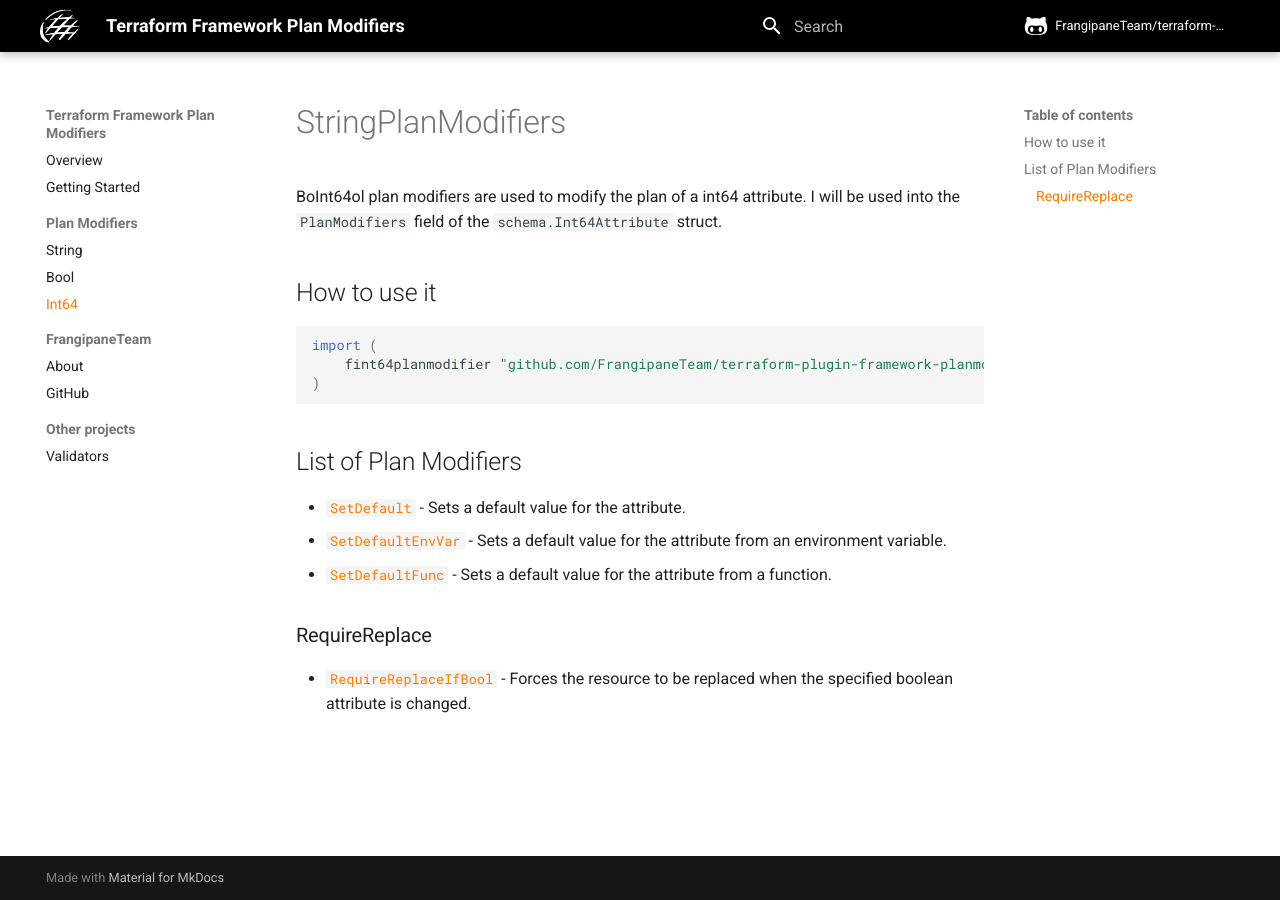
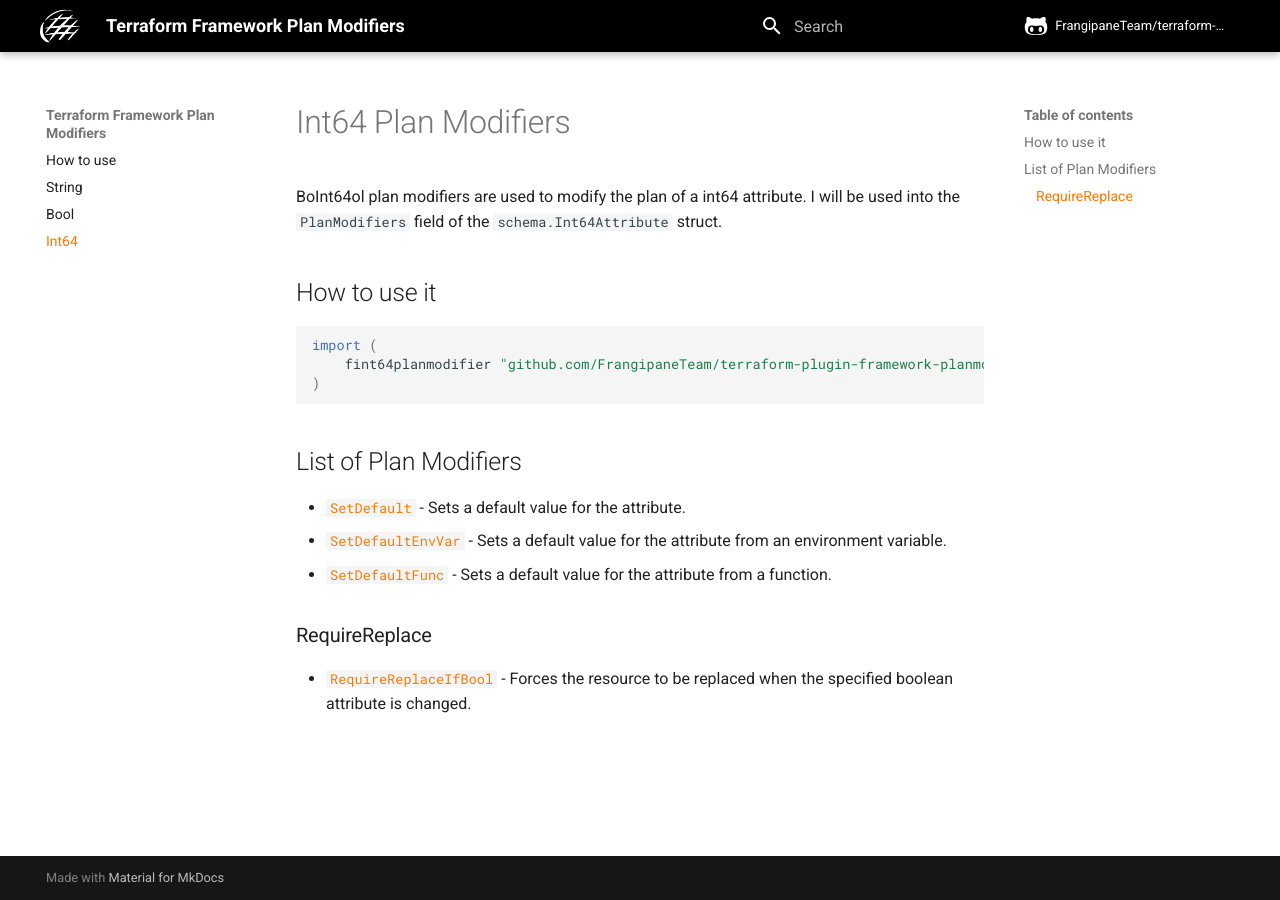
Before and after one commit to FrangipaneTeam/terraform-plugin-framework-planmodifiers, an MkDocs documentation site: the page built from docs/int64planmodifier/index.md, in a window 1280 px wide. Built offline with MkDocs 1.6.1 and Material for MkDocs 9.7.7, drawn with Linux system fonts in a browser that asks for light colours; comment, search, counter and statistics services are not loaded.

Commit message:
docs: merge doc to one projet

```diff
--- a/docs/int64planmodifier/index.md
+++ b/docs/int64planmodifier/index.md
@@ -1,4 +1,4 @@
-# StringPlanModifiers
+# Int64 Plan Modifiers
 
 BoInt64ol plan modifiers are used to modify the plan of a int64 attribute.
 I will be used into the `PlanModifiers` field of the `schema.Int64Attribute` struct.
--- a/mkdocs.yml
+++ b/mkdocs.yml
@@ -19,17 +19,10 @@ extra_css:
   - stylesheets/extra.css
 
 nav:
-  - Overview: "index.md"
-  - Getting Started: "getting-started.md"
-  - Plan Modifiers:
-      - String: "stringplanmodifier/index.md"
-      - Bool: "boolplanmodifier/index.md"
-      - Int64: "int64planmodifier/index.md"
-  - FrangipaneTeam:
-      - About: "https://team.frangipane.io/"
-      - GitHub: "https://github.com/FrangipaneTeam"
-  - Other projects:
-      - Validators: "https://team.frangipane.io/terraform-plugin-framework-validators/"
+  - How to use: "getting-started.md"
+  - String: "stringplanmodifier/index.md"
+  - Bool: "boolplanmodifier/index.md"
+  - Int64: "int64planmodifier/index.md"
 
 plugins:
   - search
```
Also changed, not shown: docs/boolplanmodifier/index.md (+1 -1 lines), docs/stringplanmodifier/index.md (+1 -1 lines), 1 other file.
